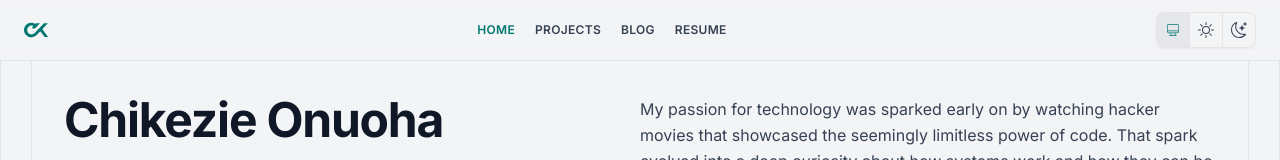
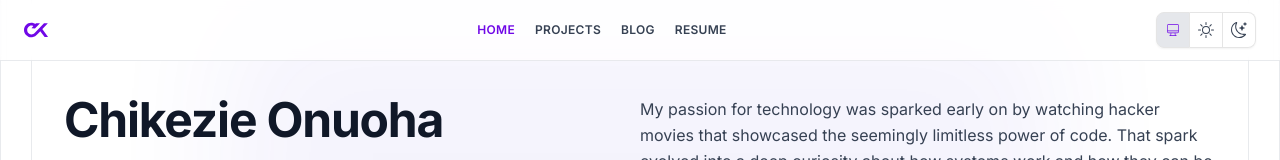
Before and after one commit to Chixide1/Folio, a Next.js app: page / in a window 1280 px wide. Shown: the top 160 px of the page. Built offline with nearby package versions, Linux system fonts and the light colour scheme.

Commit message:
Style - Added animation to gradient bg - Add light theme style improvements

```diff
--- a/src/app/globals.css
+++ b/src/app/globals.css
@@ -4,6 +4,7 @@
 @plugin 'tailwind-scrollbar';
 
 @custom-variant dark (&:is(.dark *));
+@custom-variant light (&:where(.light, .light *));
 
 @theme inline {
   --color-background: var(--background);
@@ -45,7 +46,7 @@
 
 :root {
   --radius: 0.625rem;
-  --background: var(--color-gray-100);
+  --background: var(--color-white);
   --foreground: var(--color-gray-700);
   --card: oklch(1 0 0);
   --card-foreground: oklch(0.145 0 0);
@@ -57,7 +58,7 @@
   --secondary-foreground: var(--color-gray-500);
   --muted: var(--color-gray-200);
   --muted-foreground: var(--color-gray-600);
-  --accent: var(--color-teal-700);
+  --accent: var(--color-violet-700);
   --accent-foreground: var(--color-violet-950);
   --destructive: oklch(0.577 0.245 27.325);
   --border: --alpha(var(--color-gray-300) / 50%);
--- a/src/app/page.tsx
+++ b/src/app/page.tsx
@@ -1,18 +1,18 @@
 import {HomeHero} from "@/components/features/home/home-hero";
 import {Stripes} from "@/components/ui/stripes";
-import {FlashlightBg} from "@/components/layout/flashlight-bg";
 import {HomeContent} from "@/components/features/home/home-content";
+import {HomeBg} from "@/components/features/home/home-bg";
 
 export default function Home() {
 
   return (
-      <FlashlightBg className="">
+      <HomeBg>
         <div className="px-6 lg:px-0 lg:flex lg:gap-5">
           <Stripes className="mr-auto sticky top-0"/>
           <HomeHero className="ml-3 py-24 lg:sticky lg:top-0 lg:flex lg:max-h-screen max-w-xl lg:w-[45%] lg:flex-col lg:justify-between xl:justify-start" />
           <HomeContent className="mr-3 pt-24 lg:w-[55%] lg:max-w-xl" />
           <Stripes className="ml-auto sticky top-0"/>
         </div>
-      </FlashlightBg>
+      </HomeBg>
   );
 }
--- /dev/null
+++ b/src/components/features/home/home-bg.tsx
@@ -0,0 +1,20 @@
+"use client";
+
+import {ComponentPropsWithoutRef} from "react";
+import {FlashlightEffect} from "@/components/layout/flashlight-bg";
+import {GradientEffect} from "@/components/layout/gradient-bg";
+import {cn} from "@/lib/utils";
+
+export function HomeBg({children, className, ...props}: ComponentPropsWithoutRef<"div">) {
+  return (
+    <div className={cn("relative", className)} {...props}>
+      <FlashlightEffect
+        className="hidden dark:block"
+      />
+      <GradientEffect
+        className="block dark:hidden"
+      />
+      {children}
+    </div>
+  );
+}
--- a/src/components/features/projects/project-card.tsx
+++ b/src/components/features/projects/project-card.tsx
@@ -29,7 +29,7 @@ export const ProjectCard = forwardRef<HTMLDivElement, Project>(({
     <div
       ref={ref}
       className={cn(
-        "grid grid-cols-6 gap-y-1 gap-x-4 hover:outline-1 dark:hover:outline-0 dark:hover:bg-secondary/50 p-4 rounded-lg hover:drop-shadow-lg hover:shadow-xl dark:hover:shadow-none duration-500 transition-all",
+        "light:outline-1 light:bg-white light:shadow-xl grid grid-cols-6 gap-y-1 gap-x-4 dark:hover:bg-secondary/50 p-4 rounded-lg hover:drop-shadow-lg hover:shadow-xl dark:hover:shadow-none duration-500 transition-all",
         className
       )}
       {...props}
--- a/src/components/layout/app-footer.tsx
+++ b/src/components/layout/app-footer.tsx
@@ -5,7 +5,7 @@ import {navItems} from "@/components/shared/nav-items";
 import Link from "next/link";
 import {Logo} from "@/components/shared/logo";
 import {socialLinks} from "@/components/shared/social-links";
-import {ScrollToTopButton} from "@/components/layout/scroll-to-top-button";
+import {ScrollToTopButton} from "@/components/shared/scroll-to-top-button";
 
 export function AppFooter({className, ...props}: HTMLProps<HTMLDivElement>){
   return (
--- a/src/components/layout/app-navbar.tsx
+++ b/src/components/layout/app-navbar.tsx
@@ -16,7 +16,7 @@ import {useScrolldownWatcher} from "@/hooks/use-scrolldown-watcher";
 import {DropdownMenu, DropdownMenuContent, DropdownMenuItem, DropdownMenuTrigger} from "@/components/ui/dropdown-menu";
 import {TbMenu, TbX} from "react-icons/tb";
 import {navItems} from "@/components/shared/nav-items"
-import {ThemeSwitcher} from "@/components/layout/theme-switcher";
+import {ThemeSwitcher} from "@/components/shared/theme-switcher";
 import {Separator} from "@/components/ui/separator";
 
 export function AppNavbar() {
@@ -24,7 +24,7 @@ export function AppNavbar() {
 
   return (
     <header className={cn(
-      "fixed top-0 bg-background/90 lg:bg-background/95 left-0 z-40 w-full border-b",
+      "fixed top-0 light:bg-background/80 bg-background/90 lg:bg-background/95 left-0 z-40 w-full border-b",
       "transition-all duration-300 ease-in-out",
       scrolledDown ? "-translate-y-full" : "translate-y-0 dark:shadow-2xl"
     )}>
--- a/src/components/layout/flashlight-bg.tsx
+++ b/src/components/layout/flashlight-bg.tsx
@@ -1,36 +1,38 @@
 "use client";
 
-import {ReactNode, useEffect, useState} from "react";
+import {ComponentPropsWithoutRef, useEffect, useState} from "react";
 import {cn} from "@/lib/utils";
 import {useCursorTracker} from "@/hooks/use-cursor-tracker";
 import {useIsMobile} from "@/hooks/use-mobile";
-import {useTheme} from "next-themes";
 
-export function FlashlightBg({children, className}: {children: ReactNode, className?: string}) {
-  const [mounted, setMounted] = useState(false);
+export function FlashlightBg({children, className, ...props}: ComponentPropsWithoutRef<"div">){
+  return (
+    <div className={cn("relative", className)} {...props}>
+      <FlashlightEffect />
+      {children}
+    </div>
+  )
+}
+
+export function FlashlightEffect({className, ...props}: ComponentPropsWithoutRef<"div">) {
   const [isExpanded, setIsExpanded] = useState(false);
   const mousePosition = useCursorTracker();
   const isMobile = useIsMobile();
-  const {resolvedTheme} = useTheme();
 
   useEffect(() => {
-    setMounted(true);
-    // Trigger the scale animation after mount
     const timer = setTimeout(() => {
       setIsExpanded(true);
-    }, 200); // Small delay to ensure smooth transition
+    }, 200);
 
     return () => clearTimeout(timer);
   }, []);
 
   return(
-    <div className={cn("relative", className)}>
-      {/* Only render flashlight effect after hydration */}
-      {mounted && resolvedTheme === "dark" && (
     <div
       className={cn(
         "fixed inset-0 pointer-events-none z-10 transition-transform duration-1000 ease-out",
-            isExpanded ? "scale-100" : "scale-0"
+        isExpanded ? "scale-100" : "scale-0",
+        className
       )}
       style={{
         background: isMobile ?
@@ -40,9 +42,7 @@ export function FlashlightBg({children, className}: {children: ReactNode, classN
           "20% 20%" :
           `${mousePosition.x}px ${mousePosition.y}px`
       }}
+      {...props}
     />
-      )}
-      {children}
-    </div>
   )
 }
--- /dev/null
+++ b/src/components/layout/gradient-bg.tsx
@@ -0,0 +1,39 @@
+"use client"
+
+import React, {ComponentPropsWithoutRef, useEffect, useState} from "react";
+import {cn} from "@/lib/utils";
+
+export function GradientBg({className, children, ...props}: ComponentPropsWithoutRef<"div">){
+  return (
+    <div className={cn("relative", className)} {...props}>
+      <GradientEffect />
+      {children}
+    </div>
+  )
+}
+
+export function GradientEffect({className, ...props}: ComponentPropsWithoutRef<"div">){
+  const [isExpanded, setIsExpanded] = useState(false)
+
+  useEffect(() => {
+    const timer = setTimeout(() => {
+      setIsExpanded(true);
+    }, 200);
+
+    return () => clearTimeout(timer);
+  }, []);
+
+  return (
+    <div
+      style={{
+        transformOrigin: "top"
+      }}
+      className={cn(
+        "opacity-5 ease-out transition-transform duration-[2000ms] bg-linear-to-b from-indigo-700 to-accent pointer-events-none absolute left-1/2 top-0 -z-10 h-full w-[840px] -translate-x-1/2 overflow-visible blur-3xl",
+        className,
+        isExpanded ? "scale-100" : "scale-0"
+      )}
+      {...props}
+    />
+  )
+}
```
Also changed, not shown: src/components/shared/scroll-to-top-button.tsx (renamed from src/components/layout/scroll-to-top-button.tsx), src/components/shared/theme-switcher.tsx (renamed from src/components/layout/theme-switcher.tsx). Lines whose indentation alone changed are shown as unchanged.
